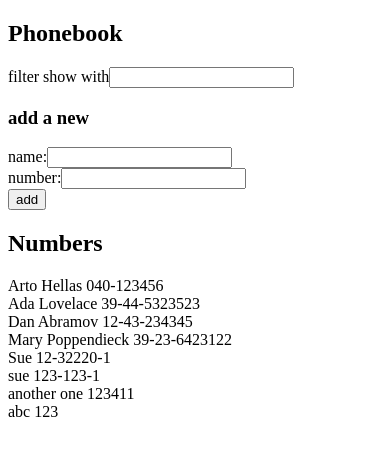
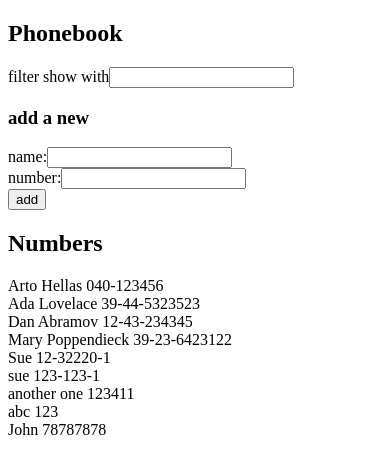
Before and after one commit to adityaslab/fullstackopen, a React (Create React App) app in the folder part2/phonebook/: page / in a window 390 px wide. Shown: the top 474 px of the page. Built offline with nearby package versions, Linux system fonts and the light colour scheme; data requests are answered from the project's data file.

Commit message:
phonebook step8

```diff
--- a/part2/phonebook/db.json
+++ b/part2/phonebook/db.json
@@ -39,6 +39,11 @@
       "name": "abc",
       "number": "123",
       "id": 8
+    },
+    {
+      "name": "John",
+      "number": "78787878",
+      "id": 9
     }
   ]
 }
--- a/part2/phonebook/src/App.js
+++ b/part2/phonebook/src/App.js
@@ -1,8 +1,8 @@
 import { useState, useEffect } from 'react'
-import axios from 'axios'
 import Form from './components/Form'
 import Person from './components/Person'
 import Filter from './components/Filter'
+import phonebookService from './services/phonebook'
 import './App.css'
 
 const App = () => {
@@ -11,11 +11,10 @@ const App = () => {
   const [newNumber, setNewNumber] = useState('')
   const [newFilter, setNewFilter] = useState('')
 
-  const address='http://localhost:3001/persons'
   useEffect(() => {
-    axios.get(address)
+    phonebookService.getAll()
     .then( response=>{
-      setPersons(response.data)
+      setPersons(response)
     })
   }, [])
   const handleAdd = (event) => {
@@ -33,9 +32,10 @@ const App = () => {
         return
       }
     }
-    axios.post(address, temp)
-    .then( entry => {
-      setPersons(persons.concat(entry.data))
+
+    phonebookService.addEntry(temp)
+    .then( response => {
+      setPersons(persons.concat(response))
     })
   }
 
--- /dev/null
+++ b/part2/phonebook/src/services/phonebook.js
@@ -0,0 +1,17 @@
+import axios from "axios";
+const baseURL = 'http://localhost:3001/persons'
+
+const getAll = () => {
+    const request = axios.get(baseURL)
+    return request.then(response => response.data)
+}
+
+const addEntry = (entry) => {
+    const request = axios.post(baseURL, entry)
+    return request.then(response => response.data)
+}
+
+export default{
+    getAll,
+    addEntry
+}
```
